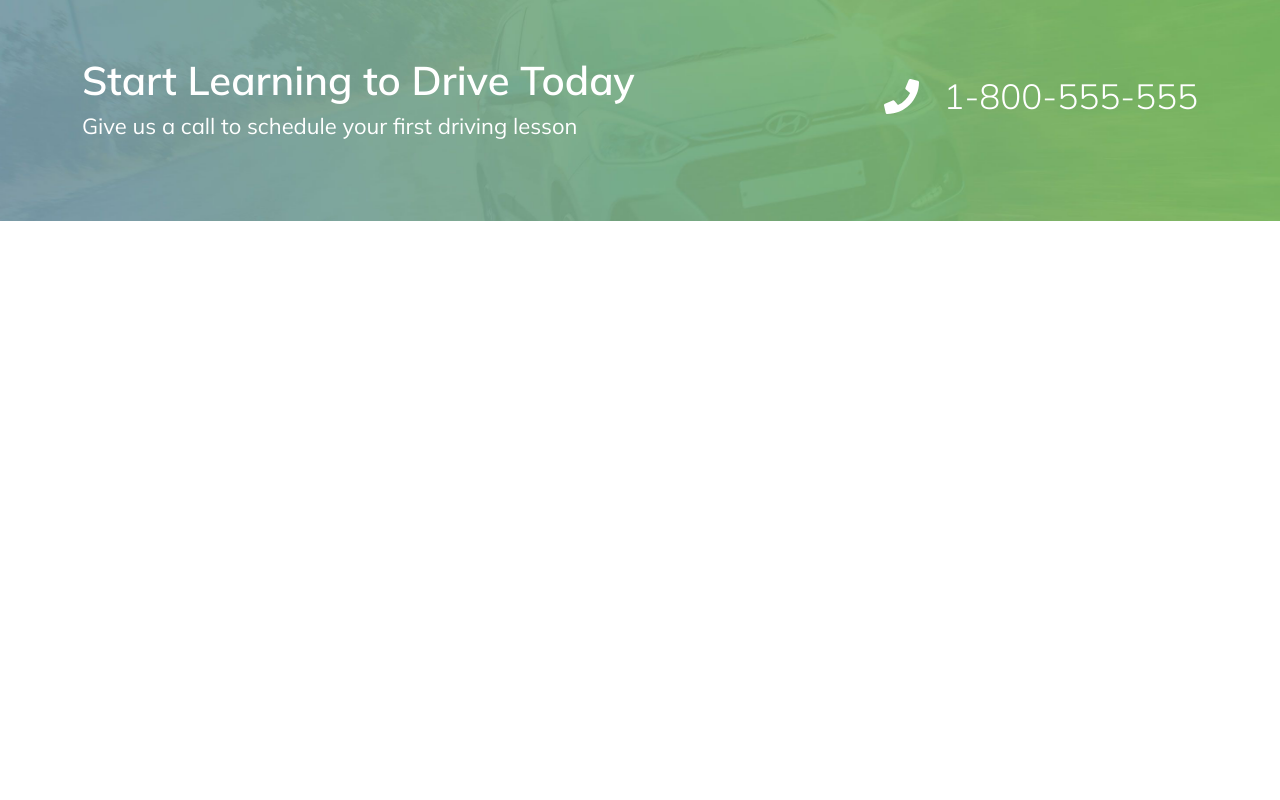
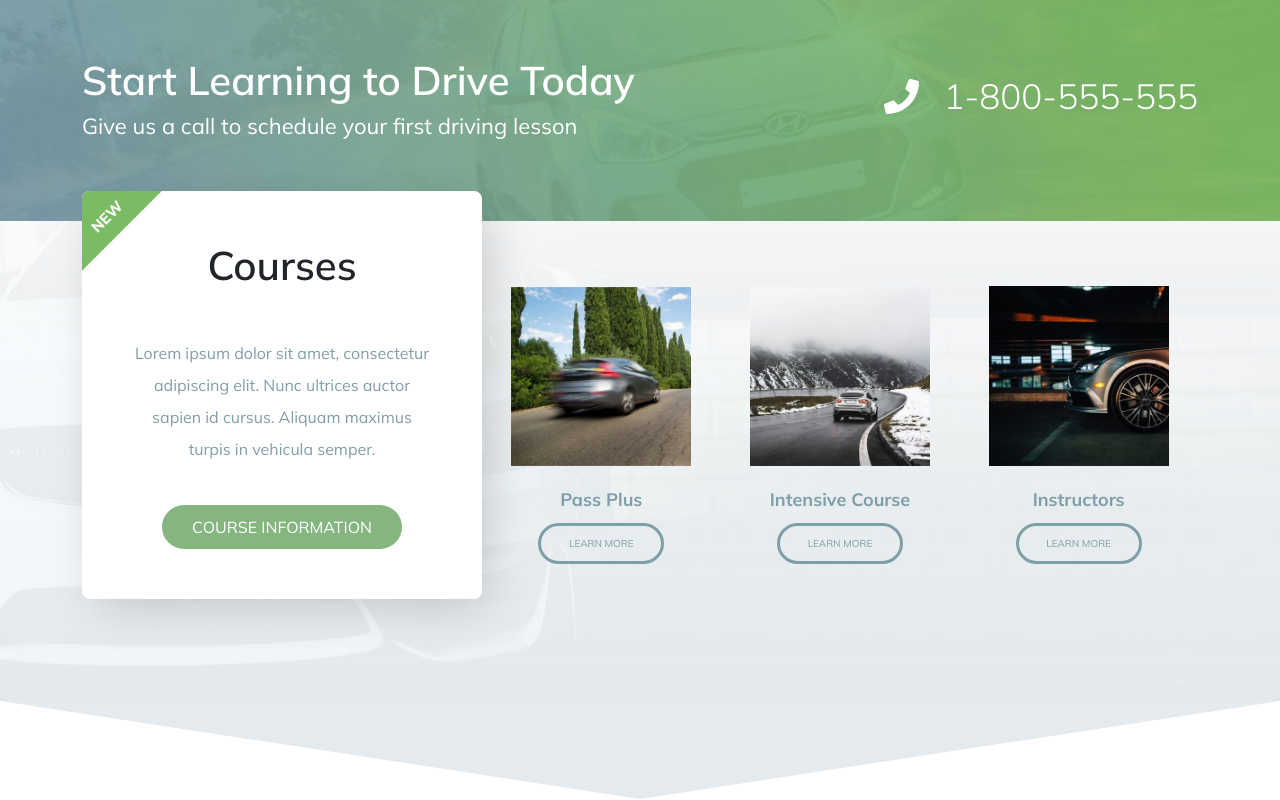
Before and after one commit to andrea-nuzzo/proj-html-vuejs, a Vue app: page / in a window 1280 px wide. Shown: the part 1369-2169 px from the top of the page. Before the commit the page ends 1590 px from the top, so only its background shows below. Built offline with nearby package versions, Linux system fonts and the light colour scheme.

Commit message:
completed type of courses

```diff
--- a/src/assets/style/global.scss
+++ b/src/assets/style/global.scss
@@ -56,3 +56,13 @@ a{
     border-radius: 2rem;
 
 }
+
+.btnGray{
+    background-color: none;
+    color:$btnTwoColor;
+    padding: 10px 20px 10px 20px;
+    text-transform: uppercase;
+    border: 3px solid $btnTwoColor;
+    border-radius: 2rem;
+
+}
--- a/src/assets/style/partials/variables.scss
+++ b/src/assets/style/partials/variables.scss
@@ -8,7 +8,7 @@ $primaryColorText: #7f9ea8;
 $btnOneColor: #85b680;
 $btnOneHoverColor: #79b27b;
 
-$btnTwoColor: #484848;
+$btnTwoColor: #7f9ea8;
 $btnTwoHoverColor: #85b680;
 
 /*---------------------
--- /dev/null
+++ b/src/components/elements/cardCourses.vue
@@ -0,0 +1,52 @@
+<template>
+  <div class="card">
+    <img src="../../assets/img/new-corner.jpg" alt="">
+    <h2 class="title">Courses</h2>
+    <p class="text">Lorem ipsum dolor sit amet, consectetur adipiscing elit. Nunc ultrices auctor sapien id cursus. Aliquam maximus turpis in vehicula semper.</p>
+    <div class="btnGreen">Course Information</div>
+
+  </div>
+</template>
+
+<script>
+export default {
+    name: 'cardCourses'
+}
+</script>
+
+<style lang="scss" scoped>
+
+@import '../../assets/style/partials/variables.scss';
+
+.card{
+    width: 400px;
+    padding: 50px;
+    text-align: center;
+    border: none;
+    border-radius:  .5rem;
+    box-shadow: 10px 10px 45px -8px rgba(0,0,0,0.20);
+    position: relative;
+}
+img{
+    width: 80px;
+    border-top-left-radius: .5rem;
+    position: absolute;
+    top: 0;
+    left: 0;
+}
+
+p{
+    color: $primaryColorText ;
+    line-height: 2rem;
+}
+
+.text{
+    margin: 40px 0;
+}
+
+.btnGreen{
+    width: 80%;
+    margin: 0 auto;
+}
+
+</style>
--- a/src/components/section/Courses.vue
+++ b/src/components/section/Courses.vue
@@ -0,0 +1,101 @@
+<template>
+<div>
+    <div class="background">
+        <div class="container d-flex justify-content-between">
+            <div class="left">
+                <cardCourses class="move"/>
+            </div>
+            <div class="rigth d-flex justify-content-around align-items-center">
+                <div class="typeOfCourses" v-for="(item, index) in typeCourses" :key="index" >
+                    <img :src="item.img" alt="">
+                    <div class="subTitle">{{item.text}}</div>
+                    <div class="btnGray">learn more</div>
+                </div>
+            </div>
+        </div>
+    </div>
+    <div class="triangle">
+        <img src="../../assets/img/driving-triangle.svg" alt="">
+    </div>
+
+</div>
+</template>
+
+<script>
+import cardCourses from '../elements/cardCourses.vue'
+export default {
+name: 'GetBehindTheWheel',
+
+components:{
+    cardCourses,
+},
+
+data () {
+    return{
+        typeCourses:[
+            {
+                img:require('../../assets/img/courses-passplus-400x399.jpg'),
+                text:'Pass Plus'
+            },
+            {
+                img:require('../../assets/img/course-intensive-400x399.jpg'),
+                text:'Intensive Course'
+            },
+             {
+                img:require('../../assets/img/courses-instructor-400x400.jpg'),
+                text:'Instructors'
+            },
+        ]
+    }
+},
+
+}
+</script>
+
+<style lang="scss" scoped>
+
+@import '../../assets/style/partials/variables.scss';
+
+.background{
+    position: absolute;
+    height: 480px;
+    width: 100%;
+    background-image: url('../../assets/img/promise-background.jpg');
+    background-position: bottom;
+    background-size: cover;
+}
+.move{
+    top: -30px
+}
+.rigth{
+    height: inherit;
+    width: 100%;
+}
+.triangle img{
+    position: relative;
+    left: 0;
+    bottom: -479px;
+    width: 100%;
+    height: 100px
+}
+.typeOfCourses img{
+    width: 180px;
+}
+
+.subTitle{
+    text-align: center;
+    font-size: 18px;
+    color: $primaryColorText;
+    font-weight: bold;
+    margin: 20px 0px 10px 0px;
+
+}
+
+.btnGray{
+    width: 70%;
+    font-size: 10px;
+    text-align: center;
+    margin: 0 auto;
+}
+
+</style>
```
Also changed, not shown: src/assets/img/driving-triangle.svg (added).
